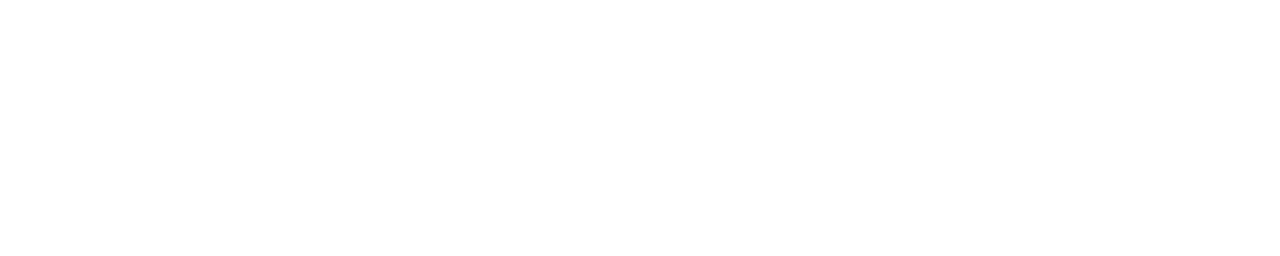
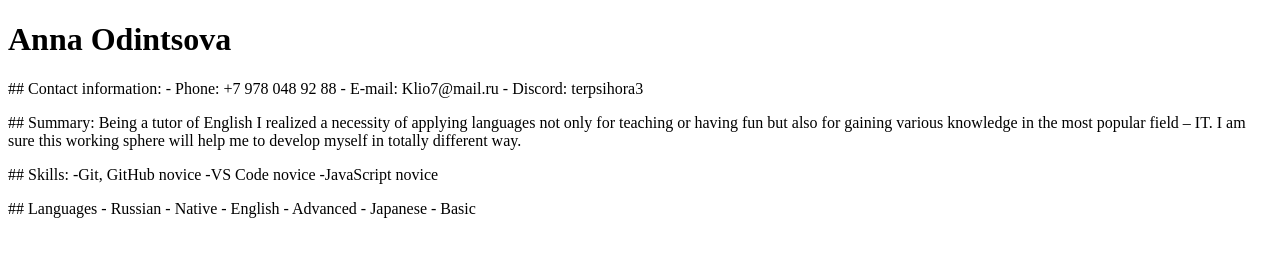
Before and after one commit to Klio7/rsschool-cv, a plain HTML site: page index.html in a window 1280 px wide. Drawn offline with Linux system fonts and the light colour scheme.

Commit message:
refactor: change ending tags

```diff
--- a/index.html
+++ b/index.html
@@ -1,9 +1,25 @@
 <!DOCTYPE html>
 <html lang="en">
   <head>
-    <meta charset="UTF-8">
-    <meta name="viewport" content="width=device-width, initial-scale=1.0">
-    <title>Document<title>
-  <head>
-  <body><body>
-<html>
+    <meta charset="UTF-8" >
+    <meta name="viewport" content="width=device-width, initial-scale=1.0" >
+    <title>CV Anna Odintsova</title>
+  </head>
+  <body>
+    <h1>Anna Odintsova</h1>
+    <p>
+      ## Contact information: - Phone: +7 978 048 92 88 - E-mail: Klio7@mail.ru
+      - Discord: terpsihora3
+    </p>
+    <p>
+      ## Summary: Being a tutor of English I realized a necessity of applying
+      languages not only for teaching or having fun but also for gaining various
+      knowledge in the most popular field – IT. I am sure this working sphere
+      will help me to develop myself in totally different way.
+    </p>
+    <p>## Skills: -Git, GitHub novice -VS Code novice -JavaScript novice</p>
+    <p>
+      ## Languages - Russian - Native - English - Advanced - Japanese - Basic
+    </p>
+  </body>
+</html>
```
